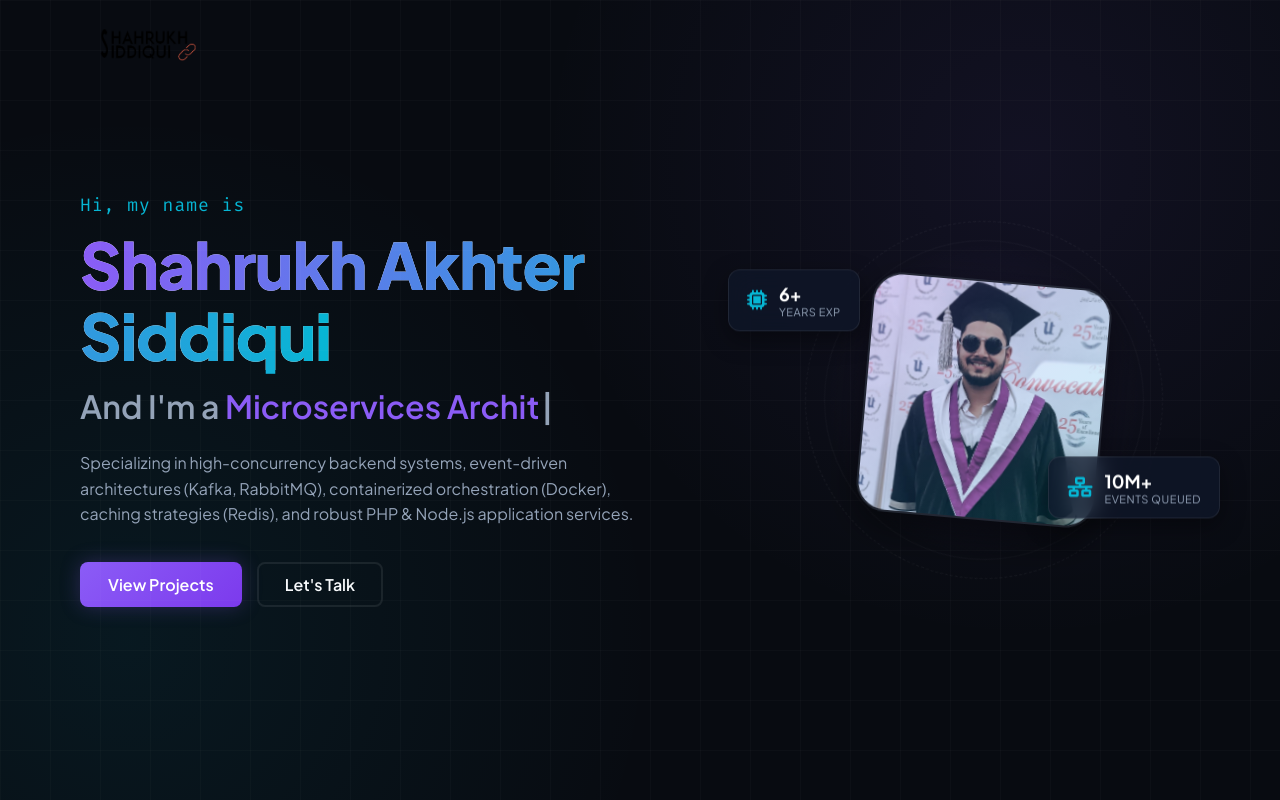
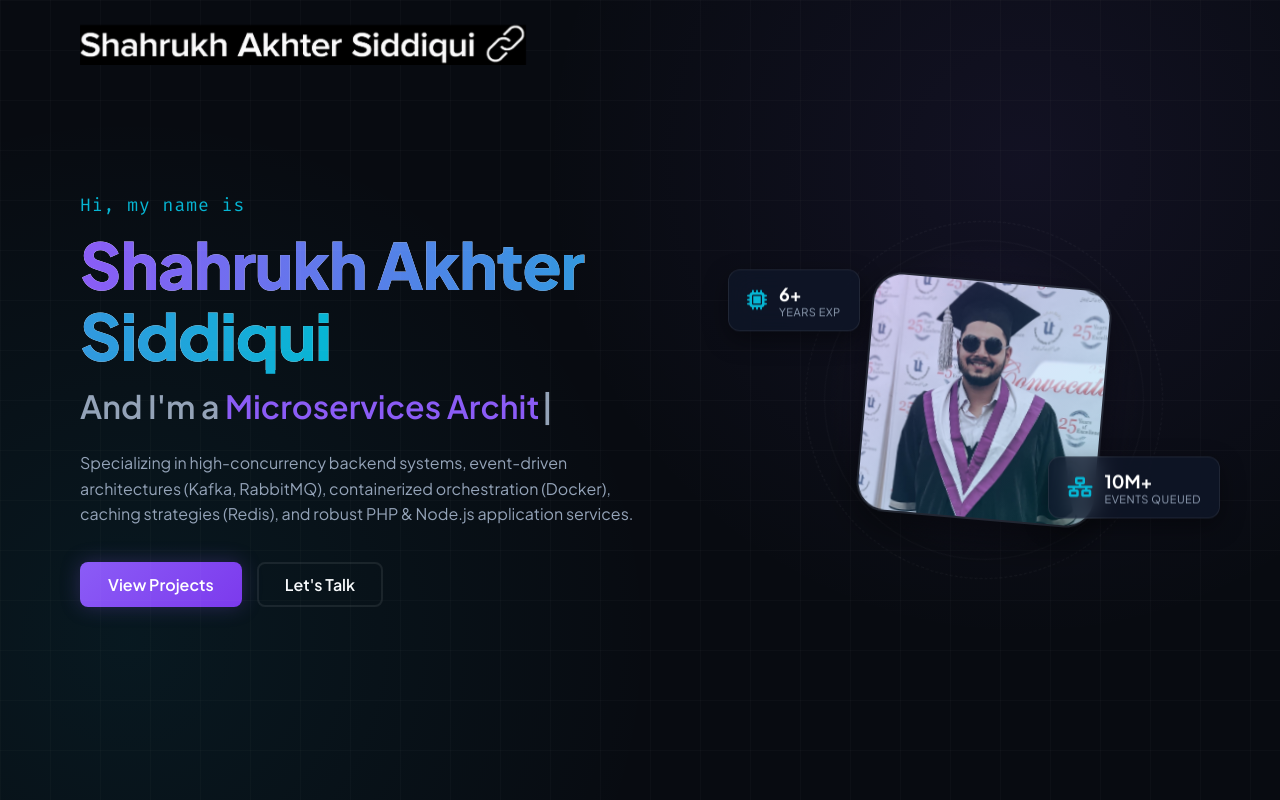
Before and after one commit to Shahrukh509/Shahrukhsiddiqui, a plain HTML site: page index.html in a window 1280 px wide. Shown: the top 800 px of the page. Drawn offline with nearby package versions, Linux system fonts and the light colour scheme; animation ran at ten frames a second.

Commit message:
fixed image issues

```diff
--- a/index.html
+++ b/index.html
@@ -27,7 +27,7 @@
     <nav class="navbar">
         <div class="max-width">
             <div class="logo">
-                <a href="#home"><img src="images/logo.png" alt="Shahrukh Logo"></a>
+                <a href="#home"><img src="images/logo-white.png" alt="Shahrukh Logo"></a>
             </div>
             <ul class="menu">
                 <li><a href="#home" class="menu-btn">Home</a></li>
```
Also changed, not shown: images/logo-white.png (added).
